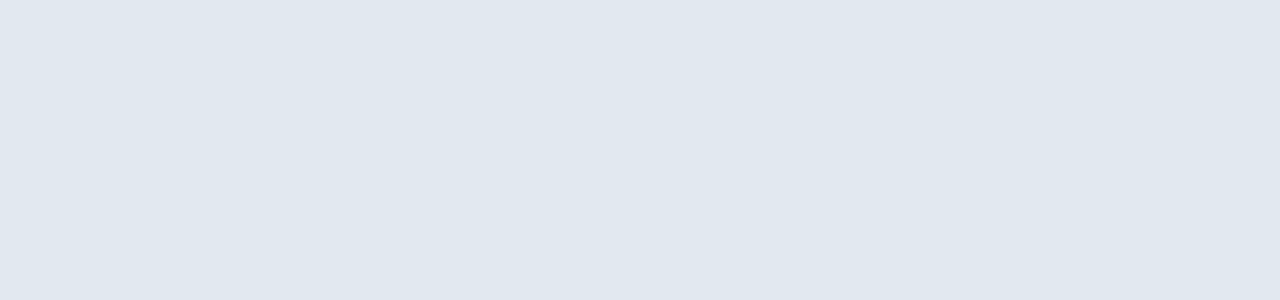
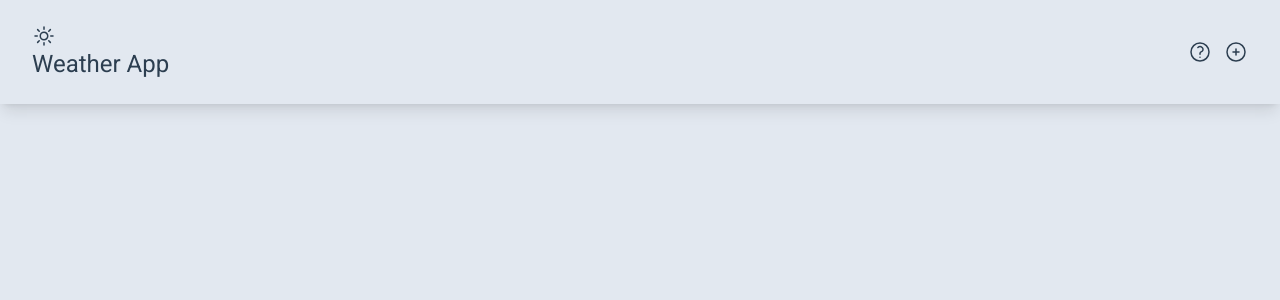
Before and after one commit to mslmyrtd/WeatherAppVue, a Vue app: page / in a window 1280 px wide. Shown: the top 300 px of the page. Built offline with nearby package versions, Linux system fonts and the light colour scheme.

Commit message:
added SiteNavigation.vue and writed code and added icon

```diff
--- a/src/components/SiteNavigation.vue
+++ b/src/components/SiteNavigation.vue
@@ -1,8 +1,58 @@
-<script setup></script>
+<script setup>
+import { RouterLink } from "vue-router";
+</script>
 <template>
-  <header>
-    <nav>
-
+  <header class="sticky top-0 bg-slate-200 shadow-lg">
+    <nav class="container flex flex-col sm:flex-row items-center gap-4 py-6">
+      <RouterLink :to="{ name: 'home' }">
+        <div class="item-center gap-3">
+          <svg
+            xmlns="http://www.w3.org/2000/svg"
+            fill="none"
+            viewBox="0 0 24 24"
+            stroke-width="1.5"
+            stroke="currentColor"
+            class="w-6 h-6 text-2xl"
+          >
+            <path
+              stroke-linecap="round"
+              stroke-linejoin="round"
+              d="M12 3v2.25m6.364.386l-1.591 1.591M21 12h-2.25m-.386 6.364l-1.591-1.591M12 18.75V21m-4.773-4.227l-1.591 1.591M5.25 12H3m4.227-4.773L5.636 5.636M15.75 12a3.75 3.75 0 11-7.5 0 3.75 3.75 0 017.5 0z"
+            />
+          </svg>
+          <p class="text-2xl">Weather App</p>
+        </div>
+      </RouterLink>
+      <div class="flex gap-3 flex-1 justify-end">
+        <svg
+          xmlns="http://www.w3.org/2000/svg"
+          fill="none"
+          viewBox="0 0 24 24"
+          stroke-width="1.5"
+          stroke="currentColor"
+          class="w-6 h-6 text-xl hover:text-slate-400 duration-150 cursor-pointer"
+        >
+          <path
+            stroke-linecap="round"
+            stroke-linejoin="round"
+            d="M9.879 7.519c1.171-1.025 3.071-1.025 4.242 0 1.172 1.025 1.172 2.687 0 3.712-.203.179-.43.326-.67.442-.745.361-1.45.999-1.45 1.827v.75M21 12a9 9 0 11-18 0 9 9 0 0118 0zm-9 5.25h.008v.008H12v-.008z"
+          />
+        </svg>
+        <svg
+          xmlns="http://www.w3.org/2000/svg"
+          fill="none"
+          viewBox="0 0 24 24"
+          stroke-width="1.5"
+          stroke="currentColor"
+          class="w-6 h-6 text-xl hover:text-slate-400 duration-150 cursor-pointer"
+        >
+          <path
+            stroke-linecap="round"
+            stroke-linejoin="round"
+            d="M12 9v6m3-3H9m12 0a9 9 0 11-18 0 9 9 0 0118 0z"
+          />
+        </svg>
+      </div>
     </nav>
   </header>
 </template>
```
